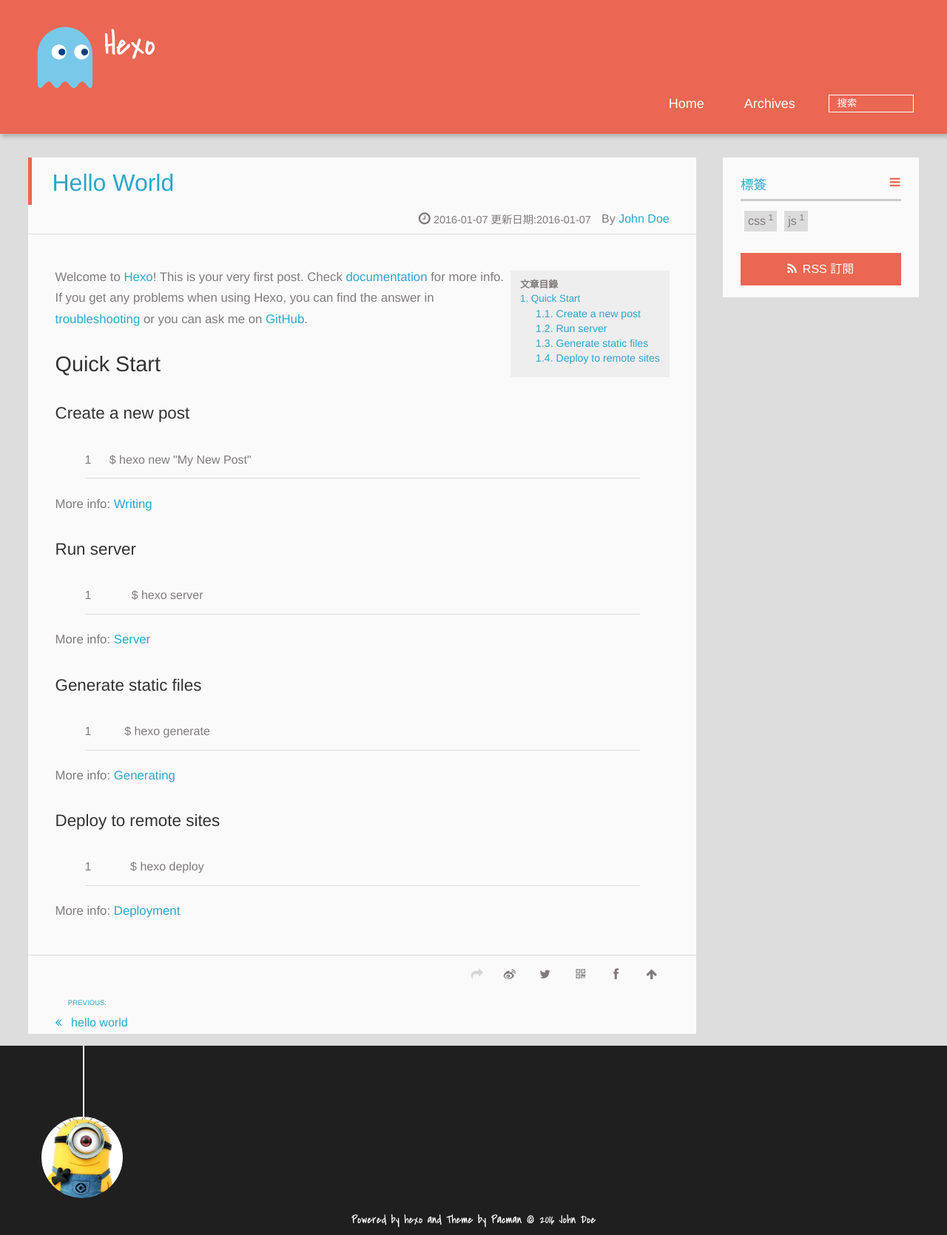
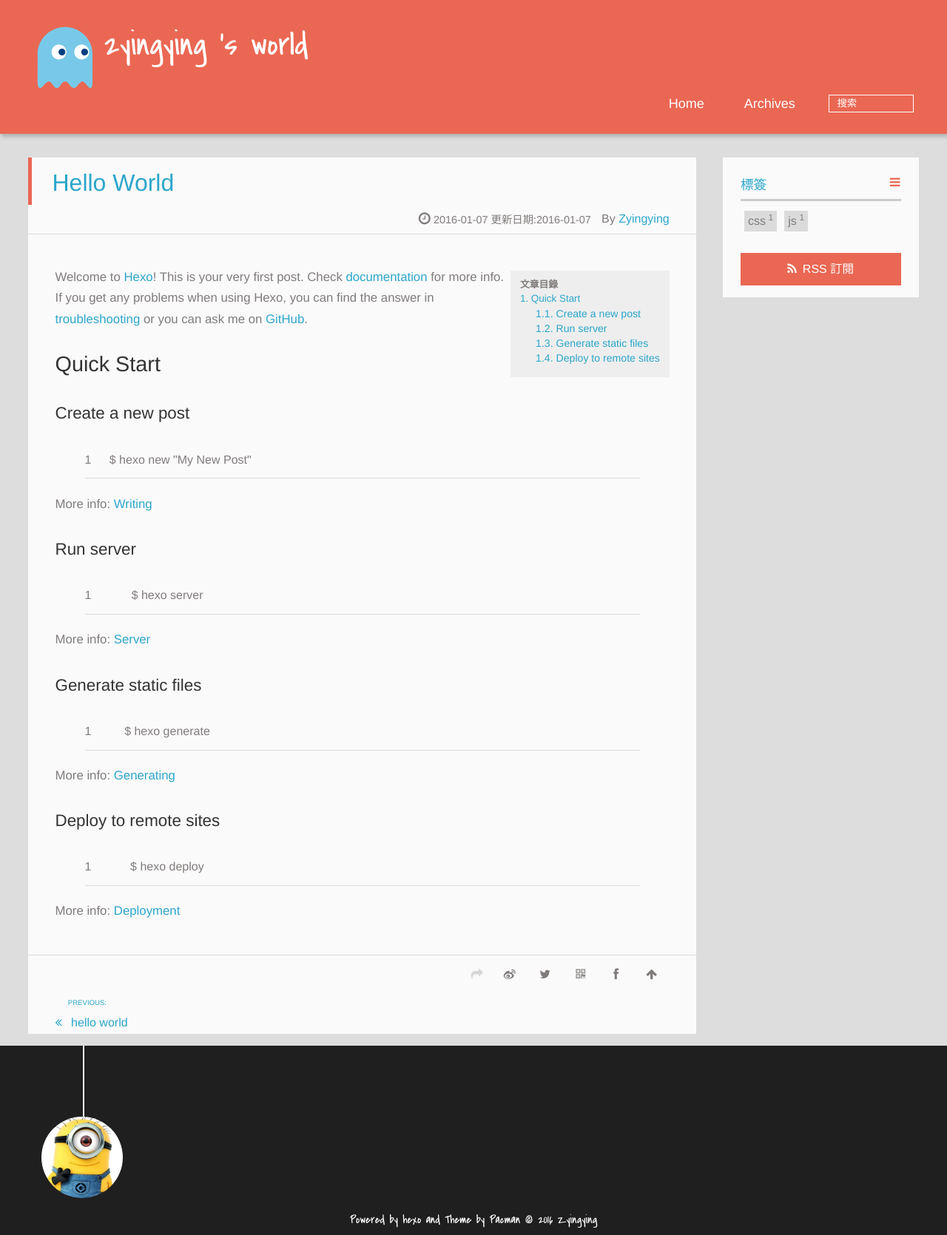
Before and after one commit to Zyingying/Zyingying.github.io, a plain HTML site: page 2016/01/07/hello-world/index.html in a window 1280 px wide. Shown: the whole page at 74% size. Drawn offline with Linux system fonts and the light colour scheme; files whose address does not match are found by name.

Commit message:
Site updated: 2016-01-08 01:14:13

```diff
--- a/2016/01/07/hello-world/index.html
+++ b/2016/01/07/hello-world/index.html
@@ -4,10 +4,10 @@
 <head>
   <meta charset="UTF-8">
 
-    <title>Hello World | Hexo</title>
+    <title>Hello World | 2yingying ’s  world</title>
     <meta name="viewport" content="width=device-width, initial-scale=1, maximum-scale=3, minimum-scale=1">
 
-    <meta name="author" content="John Doe">
+    <meta name="author" content="Zyingying">
 
     <meta name="description" content="Welcome to Hexo! This is your very first post. Check documentation for more info. If you get any problems when using Hexo, you can find the answer in ">
 
@@ -29,11 +29,11 @@
       <div>
 
 			<div id="imglogo">
-				<a href="/"><img src="/img/logo.svg" alt="Hexo" title="Hexo"/></a>
+				<a href="/"><img src="/img/logo.svg" alt="2yingying ’s  world" title="2yingying ’s  world"/></a>
 			</div>
 
 			<div id="textlogo">
-				<h1 class="site-name"><a href="/" title="Hexo">Hexo</a></h1>
+				<h1 class="site-name"><a href="/" title="2yingying ’s  world">2yingying ’s  world</a></h1>
 				<h2 class="blog-motto"></h2>
 			</div>
 			<div class="navbar"><a class="navbutton navmobile" href="#" title="菜單">
@@ -69,7 +69,7 @@
   </h1>
   <p class="article-author">By
 
-      <a href="http://yoursite.com" title="John Doe">John Doe</a>
+      <a href="http://yoursite.com" title="Zyingying">Zyingying</a>
     </p>
   <p class="article-time">
     <time datetime="2016-01-07T02:35:18.349Z" itemprop="datePublished">2016-01-07</time>
@@ -103,7 +103,7 @@
 
 <div class="article-share" id="share">
 
-  <div data-url="http://yoursite.com/2016/01/07/hello-world/" data-title="Hello World | Hexo" data-tsina="null" class="share clearfix">
+  <div data-url="http://yoursite.com/2016/01/07/hello-world/" data-title="Hello World | 2yingying ’s  world" data-tsina="null" class="share clearfix">
   </div>
 
 </div>
@@ -175,7 +175,7 @@
 	</div>
 		<p class="copyright">Powered by <a href="http://hexo.io" target="_blank" title="hexo">hexo</a> and Theme by <a href="https://github.com/A-limon/pacman" target="_blank" title="Pacman">Pacman</a> © 2016
 
-		<a href="http://yoursite.com" target="_blank" title="John Doe">John Doe</a>
+		<a href="http://yoursite.com" target="_blank" title="Zyingying">Zyingying</a>
 
 		</p>
 </div>
```
Also changed, not shown: 2016/01/07/wafdard/index.html (+7 -7 lines), archives/2016/01/index.html (+5 -5 lines), archives/2016/index.html (+5 -5 lines), archives/index.html (+5 -5 lines), index.html (+5 -5 lines), tags/css/index.html (+5 -5 lines), tags/js/index.html (+5 -5 lines).
